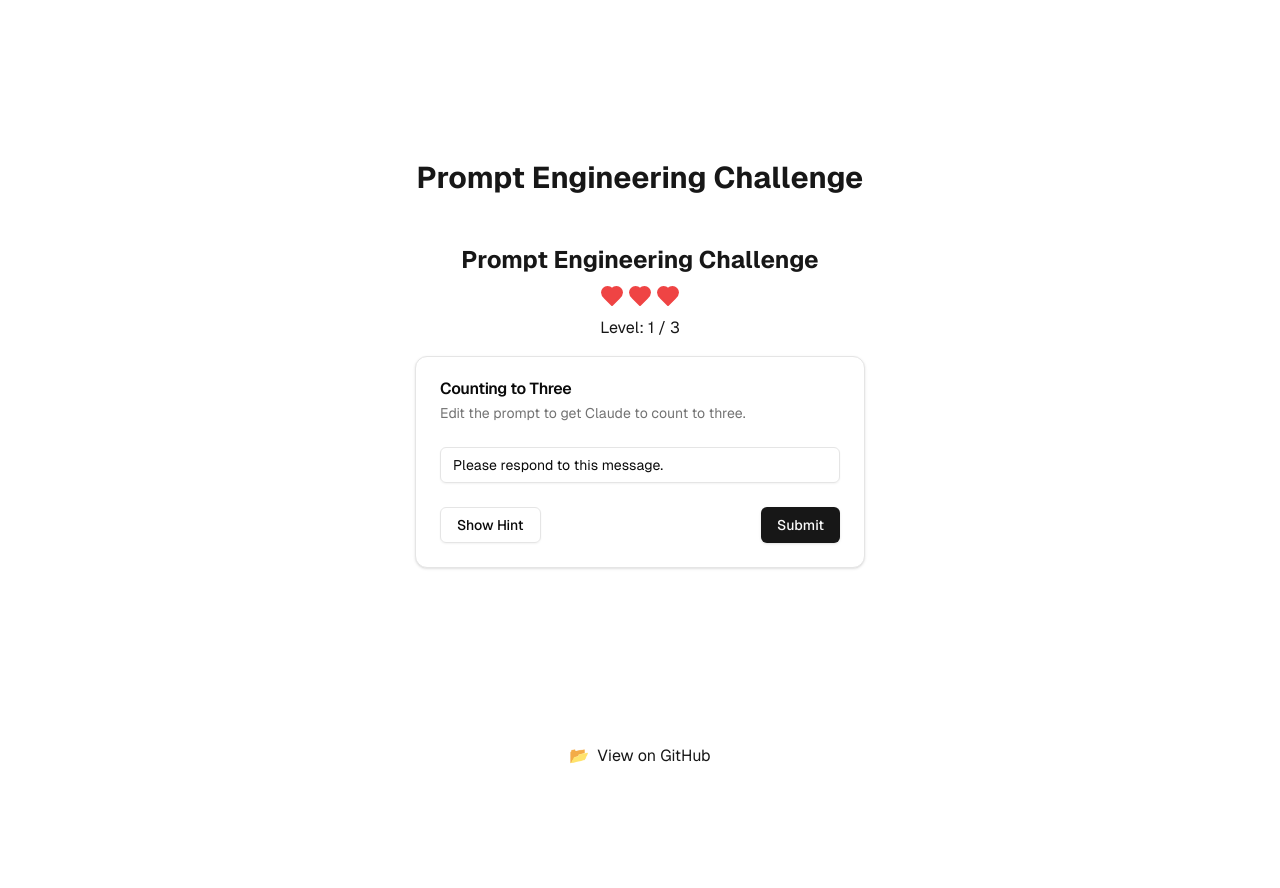
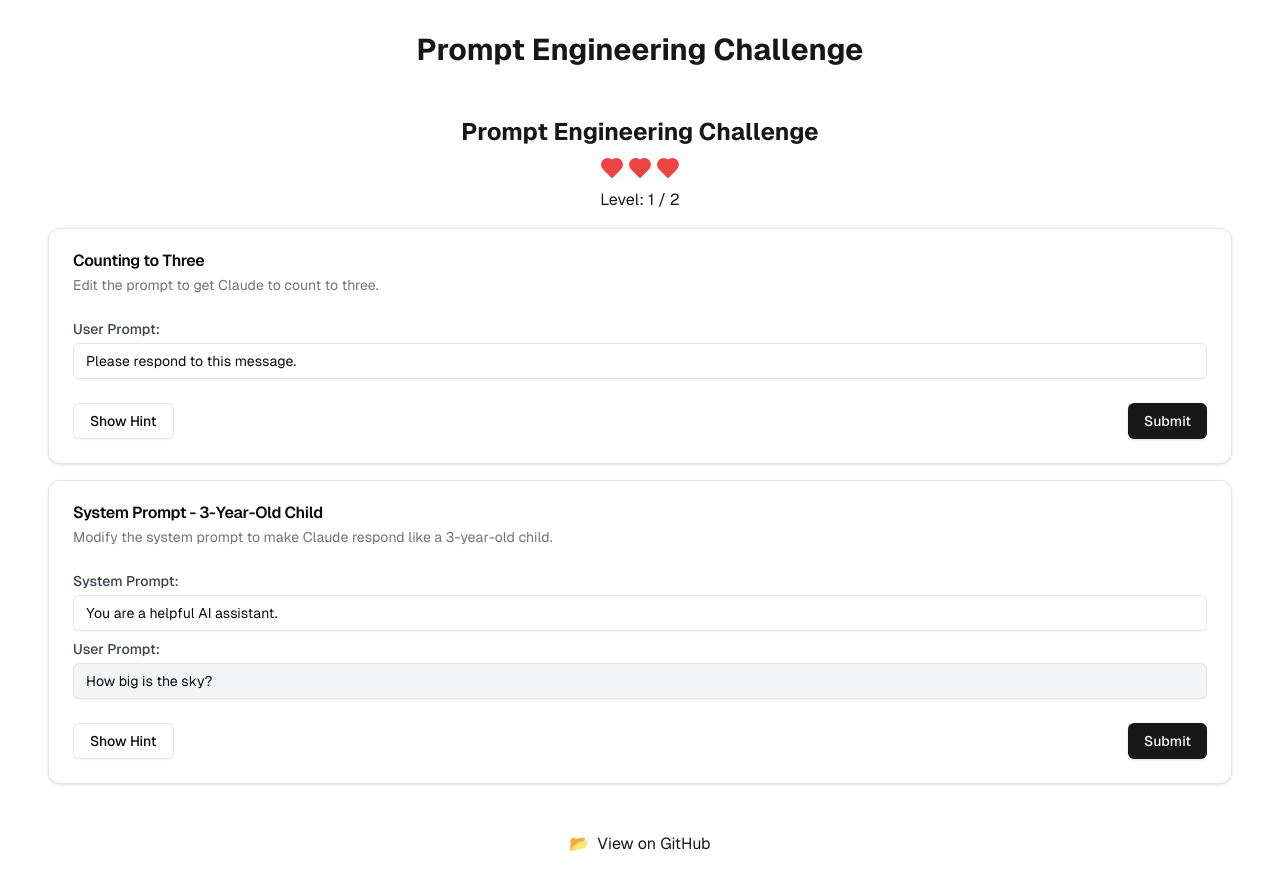
Before and after one commit to javAlborz/PromptQuest, a Next.js app: page / in a window 1280 px wide. Before the commit the page ends 800 px from the top, so only its background shows below. Built offline with nearby package versions, Linux system fonts and the light colour scheme.

Commit message:
fixed level structure

```diff
--- a/app/api/chat/route.ts
+++ b/app/api/chat/route.ts
@@ -3,8 +3,8 @@
 
 export async function POST(req: Request) {
   try {
-    const { prompt } = await req.json();
-    const stream = await getAnthropicStreamingCompletion(prompt);
+    const { prompt, systemPrompt } = await req.json();
+    const stream = await getAnthropicStreamingCompletion(prompt, systemPrompt);
 
     if (!stream) {
       throw new Error('No stream returned from Anthropic API');
--- a/components/text-adventure-game.tsx
+++ b/components/text-adventure-game.tsx
@@ -10,11 +10,13 @@
   question: string;
   task: string;
   initialPrompt: string;
+  initialSystemPrompt?: string;
   evaluation: (response: string) => boolean;
   hint?: string;
 }
 
 const challenges: Challenge[] = [
+  // Level 1 (Notebook 1)
   {
     question: "Counting to Three",
     task: "Edit the prompt to get Claude to count to three.",
@@ -25,40 +27,60 @@
     hint: "Be direct and specific in your instruction."
   },
   {
+    question: "System Prompt - 3-Year-Old Child",
+    task: "Modify the system prompt to make Claude respond like a 3-year-old child.",
+    initialPrompt: "How big is the sky?",
+    initialSystemPrompt: "You are a helpful AI assistant.",
+    evaluation: (response: string) => {
+      return response.toLowerCase().includes("giggles") || response.toLowerCase().includes("soo");
+    },
+    hint: "Think about how a 3-year-old would speak and what words they might use."
+  },
+  // Level 2 (Notebook 2)
+  {
     question: "Spanish Output",
-    task: "Modify the prompt to make Claude output its answer in Spanish.",
-    initialPrompt: "Hello, how are you?",
+    task: "Modify the system prompt to make Claude output its answer in Spanish.",
+    initialPrompt: "Hello Claude, how are you?",
+    initialSystemPrompt: "You are a helpful AI assistant.",
     evaluation: (response: string) => {
       return response.toLowerCase().includes("hola");
     },
-    hint: "Use the prompt to set the language of response."
+    hint: "Think about how to instruct Claude to use a specific language."
   },
   {
     question: "One Player Only",
-    task: "Modify the prompt so Claude responds with only the name of one specific basketball player, with no other words or punctuation.",
+    task: "Modify the prompt so that Claude responds with ONLY the name of one specific basketball player, with no other words or punctuation.",
     initialPrompt: "Who is the best basketball player of all time?",
     evaluation: (response: string) => {
       return response.trim() === "Michael Jordan";
     },
-    hint: "Be explicit about the format of the answer you want."
-  },
+    hint: "Be very specific about the format of the answer you want."
+  }
 ];
 
 export function TextAdventureGameComponent() {
   const [currentLevel, setCurrentLevel] = useState(0);
   const [lives, setLives] = useState(3);
   const [gameStatus, setGameStatus] = useState<"playing" | "won" | "lost">("playing");
-  const [userPrompt, setUserPrompt] = useState(challenges[currentLevel].initialPrompt);
-  const [apiResponse, setApiResponse] = useState("");
-  const [isLoading, setIsLoading] = useState(false);
-  const [showHint, setShowHint] = useState(false);
-  const [isCorrect, setIsCorrect] = useState(false);
-  const [isStreamComplete, setIsStreamComplete] = useState(false);
+  const [userPrompts, setUserPrompts] = useState(challenges.map(c => c.initialPrompt));
+  const [systemPrompts, setSystemPrompts] = useState(challenges.map(c => c.initialSystemPrompt || ""));
+  const [apiResponses, setApiResponses] = useState(challenges.map(() => ""));
+  const [isLoading, setIsLoading] = useState(challenges.map(() => false));
+  const [showHints, setShowHints] = useState(challenges.map(() => false));
+  const [isCorrect, setIsCorrect] = useState(challenges.map(() => false));
+  const [isStreamComplete, setIsStreamComplete] = useState(challenges.map(() => false));
 
   useEffect(() => {
-    if (isStreamComplete) {
-      const correct = challenges[currentLevel].evaluation(apiResponse);
-      setIsCorrect(correct);
+    console.log("Current level:", currentLevel);
+  }, [currentLevel]);
+
+  useEffect(() => {
+    if (isStreamComplete.some(Boolean)) {
+      const index = isStreamComplete.findIndex(Boolean);
+      const correct = challenges[index].evaluation(apiResponses[index]);
+      const newIsCorrect = [...isCorrect];
+      newIsCorrect[index] = correct;
+      setIsCorrect(newIsCorrect);
 
       if (!correct) {
         setLives(prevLives => {
@@ -69,15 +91,28 @@
           return newLives;
         });
       }
-      setIsStreamComplete(false);
+      const newIsStreamComplete = [...isStreamComplete];
+      newIsStreamComplete[index] = false;
+      setIsStreamComplete(newIsStreamComplete);
     }
-  }, [isStreamComplete, apiResponse, currentLevel]);
+  }, [isStreamComplete, apiResponses]);
 
-  const handleSubmit = async () => {
-    setIsLoading(true);
-    setApiResponse("");
-    setIsCorrect(false);
-    setIsStreamComplete(false);
+  const handleSubmit = async (index: number) => {
+    const newIsLoading = [...isLoading];
+    newIsLoading[index] = true;
+    setIsLoading(newIsLoading);
+
+    const newApiResponses = [...apiResponses];
+    newApiResponses[index] = "";
+    setApiResponses(newApiResponses);
+
+    const newIsCorrect = [...isCorrect];
+    newIsCorrect[index] = false;
+    setIsCorrect(newIsCorrect);
+
+    const newIsStreamComplete = [...isStreamComplete];
+    newIsStreamComplete[index] = false;
+    setIsStreamComplete(newIsStreamComplete);
 
     try {
       const response = await fetch('/api/chat', {
@@ -85,7 +120,10 @@
         headers: {
           'Content-Type': 'application/json',
         },
-        body: JSON.stringify({ prompt: userPrompt }),
+        body: JSON.stringify({
+          prompt: userPrompts[index],
+          systemPrompt: systemPrompts[index] || undefined
+        }),
       });
 
       const reader = response.body?.getReader();
@@ -95,7 +133,8 @@
         while (true) {
           const { done, value } = await reader.read();
           if (done) {
-            setIsStreamComplete(true);
+            newIsStreamComplete[index] = true;
+            setIsStreamComplete([...newIsStreamComplete]);
             break;
           }
 
@@ -106,7 +145,8 @@
               try {
                 const jsonData = JSON.parse(line.slice(5));
                 if (jsonData.type === 'content_block_delta' && jsonData.delta?.text) {
-                  setApiResponse(prev => prev + jsonData.delta.text);
+                  newApiResponses[index] += jsonData.delta.text;
+                  setApiResponses([...newApiResponses]);
                 }
               } catch (e) {
                 console.error('Error parsing JSON:', e);
@@ -119,19 +159,23 @@
       console.error('Error:', error);
       // Handle error (e.g., show an error message to the user)
     } finally {
-      setIsLoading(false);
+      newIsLoading[index] = false;
+      setIsLoading([...newIsLoading]);
     }
   };
 
   const advanceToNextLevel = () => {
-    if (currentLevel === challenges.length - 1) {
+    if (isCorrect.slice(currentLevel * 2, (currentLevel + 1) * 2).every(Boolean)) {
+      if (currentLevel === challenges.length / 2 - 1) {
         setGameStatus("won");
       } else {
         setCurrentLevel(currentLevel + 1);
-      setUserPrompt(challenges[currentLevel + 1].initialPrompt);
-      setApiResponse("");
-      setIsCorrect(false);
-      setShowHint(false);
+        setUserPrompts(challenges.slice(currentLevel * 2 + 2, (currentLevel + 1) * 2 + 2).map(c => c.initialPrompt));
+        setSystemPrompts(challenges.slice(currentLevel * 2 + 2, (currentLevel + 1) * 2 + 2).map(c => c.initialSystemPrompt || ""));
+        setApiResponses(challenges.slice(currentLevel * 2 + 2, (currentLevel + 1) * 2 + 2).map(() => ""));
+        setIsCorrect(challenges.slice(currentLevel * 2 + 2, (currentLevel + 1) * 2 + 2).map(() => false));
+        setShowHints(challenges.slice(currentLevel * 2 + 2, (currentLevel + 1) * 2 + 2).map(() => false));
+      }
     }
   };
 
@@ -139,10 +183,11 @@
     setCurrentLevel(0);
     setLives(3);
     setGameStatus("playing");
-    setUserPrompt(challenges[0].initialPrompt);
-    setApiResponse("");
-    setIsCorrect(false);
-    setShowHint(false);
+    setUserPrompts(challenges.slice(0, 2).map(c => c.initialPrompt));
+    setSystemPrompts(challenges.slice(0, 2).map(c => c.initialSystemPrompt || ""));
+    setApiResponses(challenges.slice(0, 2).map(() => ""));
+    setIsCorrect(challenges.slice(0, 2).map(() => false));
+    setShowHints(challenges.slice(0, 2).map(() => false));
   };
 
   if (gameStatus === "won") {
@@ -182,45 +227,86 @@
             <Heart key={i} className={`w-6 h-6 ${i < lives ? "text-red-500 fill-red-500" : "text-gray-300"}`} />
           ))}
         </div>
-        <p className="mt-2">Level: {currentLevel + 1} / {challenges.length}</p>
+        <p className="mt-2">Level: {currentLevel + 1} / {challenges.length / 2}</p>
       </div>
-      <Card className="w-[450px] mx-auto">
+      <div className="flex flex-col space-y-4">
+        {[0, 1].map((index) => {
+          const challengeIndex = currentLevel * 2 + index;
+          const isImmutableUserPrompt = (challengeIndex === 1 && currentLevel === 0) || (challengeIndex === 2 && currentLevel === 1);
+          console.log(`Challenge ${challengeIndex}: isImmutableUserPrompt = ${isImmutableUserPrompt}`);
+          return (
+            <Card key={index} className={`w-full ${isCorrect[challengeIndex] ? 'bg-green-100' : ''}`}>
               <CardHeader>
-          <CardTitle>{challenges[currentLevel].question}</CardTitle>
-          <CardDescription>{challenges[currentLevel].task}</CardDescription>
+                <CardTitle>{challenges[challengeIndex].question}</CardTitle>
+                <CardDescription>{challenges[challengeIndex].task}</CardDescription>
               </CardHeader>
               <CardContent>
+                {challenges[challengeIndex].initialSystemPrompt !== undefined && (
+                  <div className="mb-2">
+                    <label className="block text-sm font-medium text-gray-700 mb-1">System Prompt:</label>
                     <Input
-            placeholder="Enter your prompt here"
-            value={userPrompt}
-            onChange={(e) => setUserPrompt(e.target.value)}
+                      placeholder="Enter your system prompt here"
+                      value={systemPrompts[challengeIndex]}
+                      onChange={(e) => {
+                        const newSystemPrompts = [...systemPrompts];
+                        newSystemPrompts[challengeIndex] = e.target.value;
+                        setSystemPrompts(newSystemPrompts);
+                      }}
                     />
-          {apiResponse && (
+                  </div>
+                )}
+                <div>
+                  <label className="block text-sm font-medium text-gray-700 mb-1">User Prompt:</label>
+                  <Input
+                    placeholder="Enter your user prompt here"
+                    value={userPrompts[challengeIndex]}
+                    onChange={(e) => {
+                      const newUserPrompts = [...userPrompts];
+                      newUserPrompts[challengeIndex] = e.target.value;
+                      setUserPrompts(newUserPrompts);
+                    }}
+                    readOnly={isImmutableUserPrompt}
+                    className={isImmutableUserPrompt ? "bg-gray-100" : ""}
+                  />
+                </div>
+                {apiResponses[challengeIndex] && (
                   <div className="mt-4">
                     <h4 className="font-semibold">API Response:</h4>
-              <p className="text-sm">{apiResponse}</p>
+                    <p className="text-sm">{apiResponses[challengeIndex]}</p>
                   </div>
                 )}
-          {showHint && (
-            <p className="text-sm text-muted-foreground mt-2">Hint: {challenges[currentLevel].hint}</p>
+                {showHints[challengeIndex] && (
+                  <p className="text-sm text-muted-foreground mt-2">Hint: {challenges[challengeIndex].hint}</p>
                 )}
               </CardContent>
               <CardFooter className="flex flex-col space-y-2">
                 <div className="flex justify-between w-full">
-            <Button variant="outline" onClick={() => setShowHint(!showHint)}>
-              {showHint ? "Hide Hint" : "Show Hint"}
+                  <Button
+                    variant="outline"
+                    onClick={() => {
+                      const newShowHints = [...showHints];
+                      newShowHints[challengeIndex] = !newShowHints[challengeIndex];
+                      setShowHints(newShowHints);
+                    }}
+                  >
+                    {showHints[challengeIndex] ? "Hide Hint" : "Show Hint"}
                   </Button>
-            <Button onClick={handleSubmit} disabled={isLoading}>
-              {isLoading ? "Submitting..." : "Submit"}
+                  <Button onClick={() => handleSubmit(challengeIndex)} disabled={isLoading[challengeIndex]}>
+                    {isLoading[challengeIndex] ? "Submitting..." : "Submit"}
                   </Button>
                 </div>
-          {isCorrect && (
-            <Button onClick={advanceToNextLevel} className="w-full">
+              </CardFooter>
+            </Card>
+          );
+        })}
+      </div>
+      {isCorrect.slice(currentLevel * 2, (currentLevel + 1) * 2).every(Boolean) && (
+        <div className="mt-4 text-center">
+          <Button onClick={advanceToNextLevel} className="w-full max-w-md">
             Next Level
           </Button>
+        </div>
       )}
-        </CardFooter>
-      </Card>
     </div>
   );
 }
```
Also changed, not shown: app/api/anthropic.ts (+23 -8 lines), ToDo.txt (added). Lines whose indentation alone changed are shown as unchanged.
